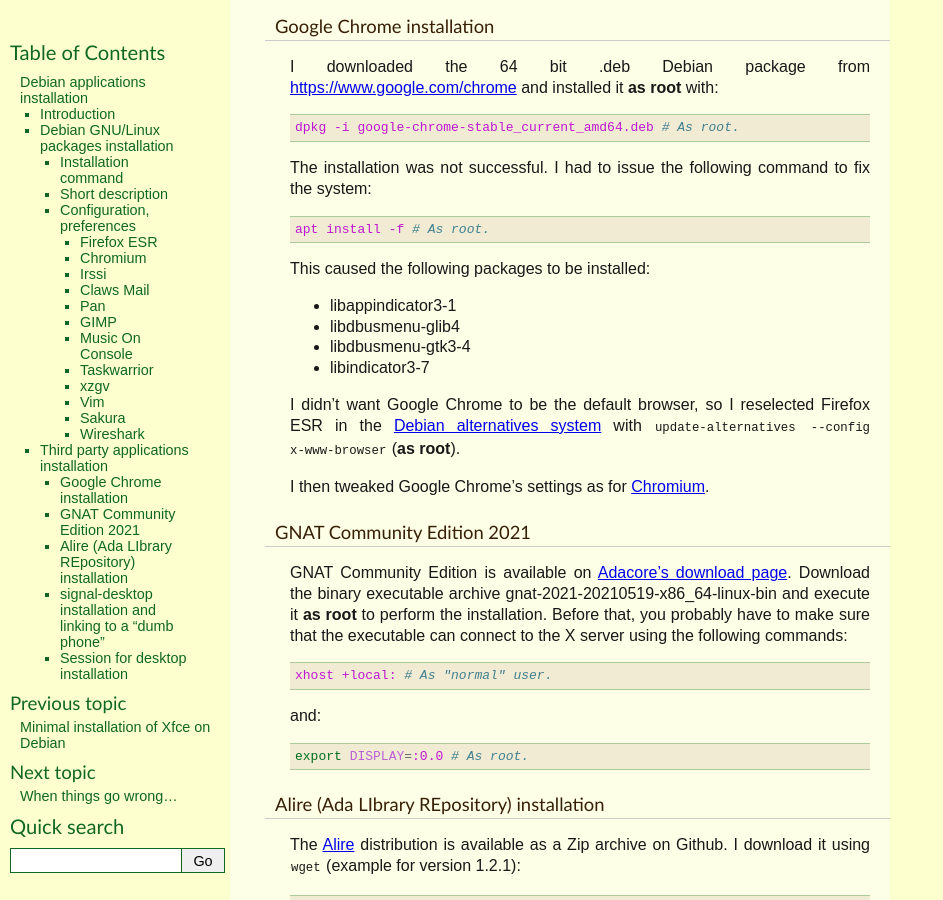
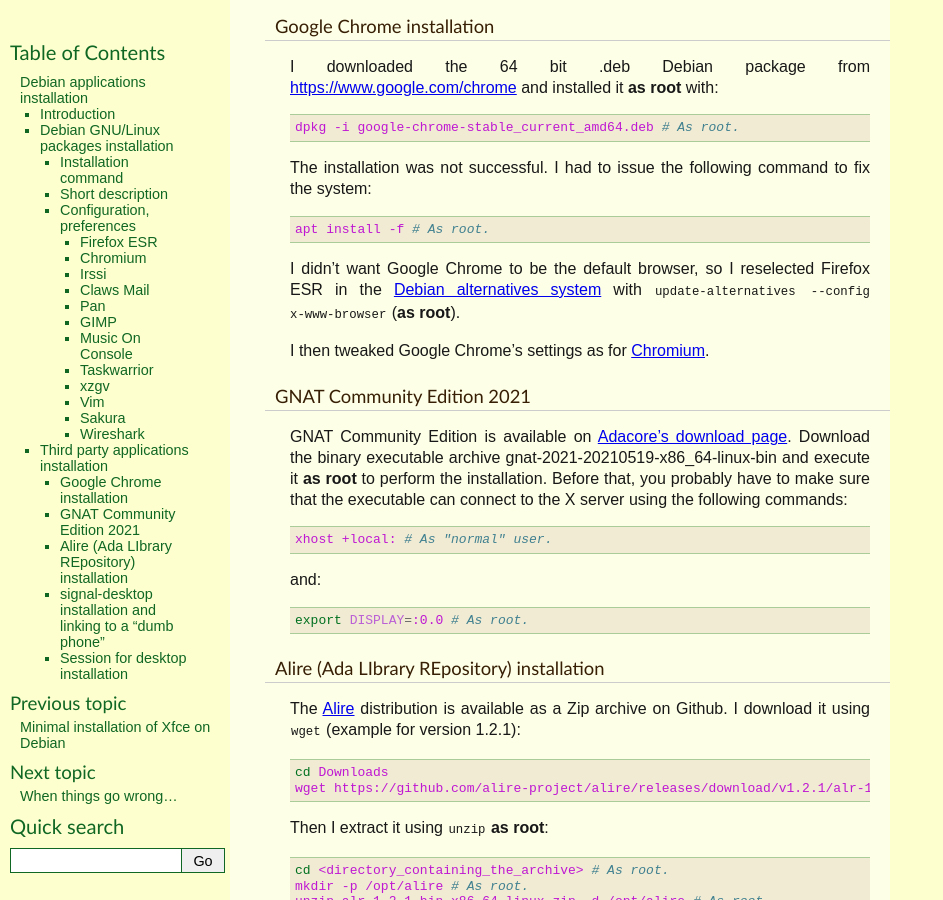
Before and after one commit to thierr26/thierr26_personal_notes_sphinx_sources, a Sphinx documentation site: the page built from source/debian_apps_install.rst, in a window 1280 px wide and 900 px high, scrolled down 7764 px. Shown: the whole window, without its empty margins (0-943 px from the left). Built offline with Sphinx 7.4.7, drawn with Linux system fonts in a browser that asks for light colours.

Commit message:
Remove useless details

```diff
--- a/source/debian_apps_install.rst
+++ b/source/debian_apps_install.rst
@@ -596,13 +596,6 @@
 
   apt install -f # As root.
 
-This caused the following packages to be installed:
-
-* libappindicator3-1
-* libdbusmenu-glib4
-* libdbusmenu-gtk3-4
-* libindicator3-7
-
 I didn't want Google Chrome to be the default browser, so I reselected Firefox
 ESR in the `Debian alternatives system
 <https://wiki.debian.org/DebianAlternatives>`_ with ``update-alternatives
```
